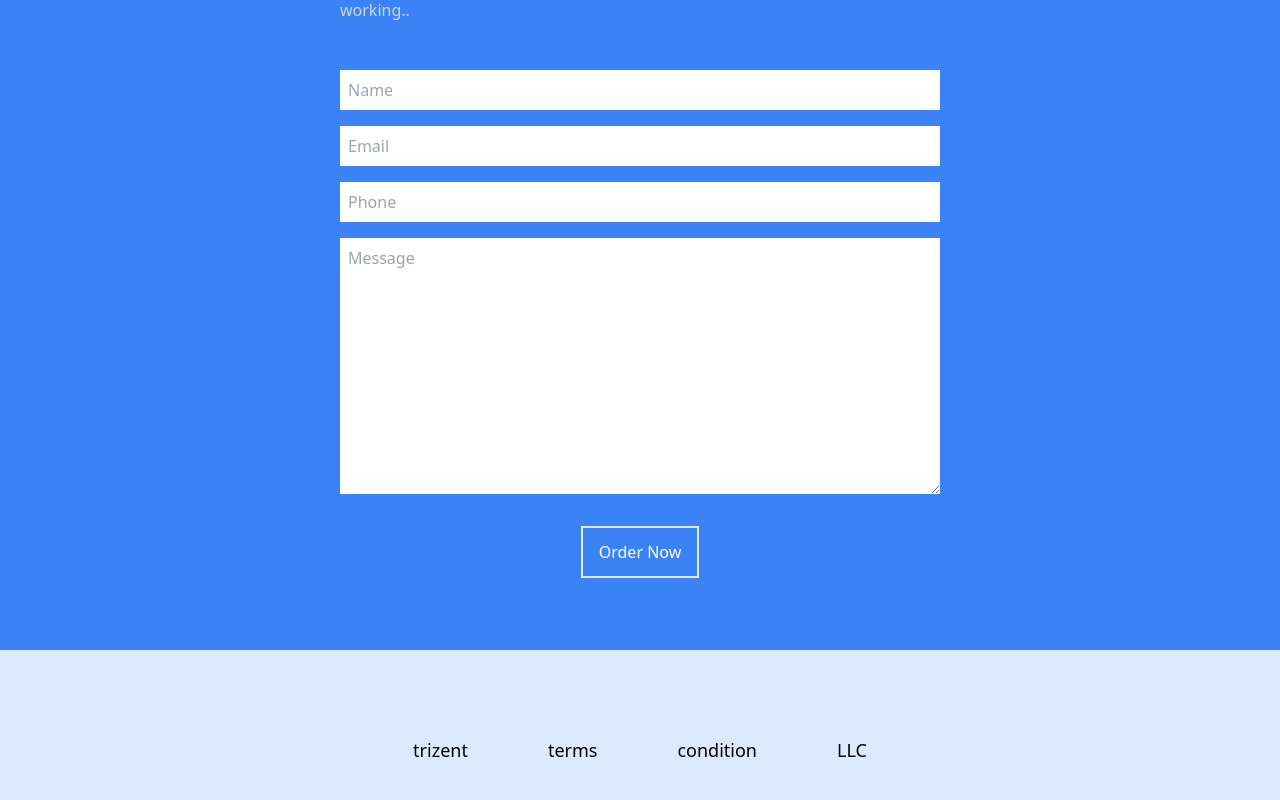
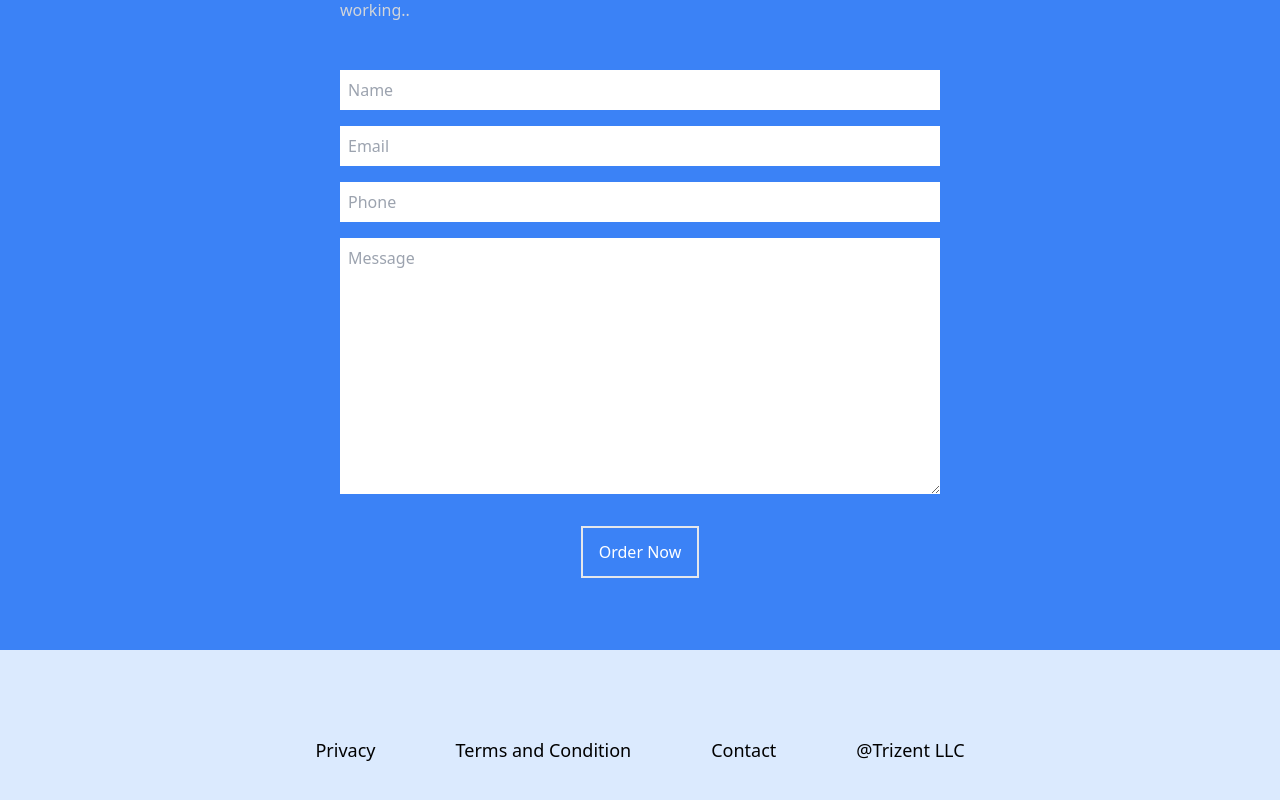
Before and after one commit to wajahatabbas27/Trizent, a Next.js app: page / in a window 1280 px wide. Shown: the part 2894-3694 px from the top of the page. Built offline with nearby package versions, Linux system fonts and the light colour scheme.

Commit message:
footer updated

```diff
--- a/components/Footer.js
+++ b/components/Footer.js
@@ -2,12 +2,14 @@ import React from "react";
 
 const Footer = () => {
   return (
-    <main className='flex h-[200px] flex-col md:flex-row  justify-center items-center cursor-pointer bg-blue-100 md:px-60 py-10'>
-      <ul className='flex md:flex-row space-x-20 text-lg font-base '>
-        <li className=' hover:font-bold hover:underline'>trizent</li>
-        <li className=' hover:font-bold hover:underline'>terms</li>
-        <li className=' hover:font-bold hover:underline'>condition</li>
-        <li className=' hover:font-bold hover:underline'>LLC</li>
+    <main className='flex w-full h-[200px] flex-col md:flex-row  justify-center items-center cursor-pointer bg-blue-100 md:px-60 py-10'>
+      <ul className='flex flex-col space-x-0 space-y-4 md:space-y-0 md:flex-row  md:space-x-20 text-lg font-base items-center justify-center '>
+        <li className=' hover:font-bold hover:underline'>Privacy</li>
+        <li className=' hover:font-bold hover:underline'>
+          Terms and Condition
+        </li>
+        <li className=' hover:font-bold hover:underline'>Contact</li>
+        <li className=' hover:font-bold hover:underline'>@Trizent LLC</li>
       </ul>
     </main>
   );
--- a/components/Services.js
+++ b/components/Services.js
@@ -81,14 +81,14 @@ const Services = () => {
         {serviceDropdown.map((item) => (
           <div
             key={item.id}
-            className='mx-20 bg-gray-200  h-[300px] min-w-[190px] sm:min-w-[220px] rounded-lg cursor-pointer hover:scale-105 ease-in-out duration-300 shadow-lg flex flex-col justify-center items-center'
+            className='mx-20 bg-gray-200  h-[300px] min-w-[180px] sm:min-w-[220px] rounded-lg cursor-pointer hover:scale-105 ease-in-out duration-300 shadow-lg flex flex-col justify-center items-center'
             onClick={() => {
               setOpen(true);
               setModalData(item);
             }}
           >
             <img src={item.image} alt='services' className='w-[150px]' />
-            <h1 className='text-base  md:text-lg font-bold pt-10'>
+            <h1 className='text-sm  md:text-lg font-bold pt-10'>
               {item.title}
             </h1>
           </div>
```
